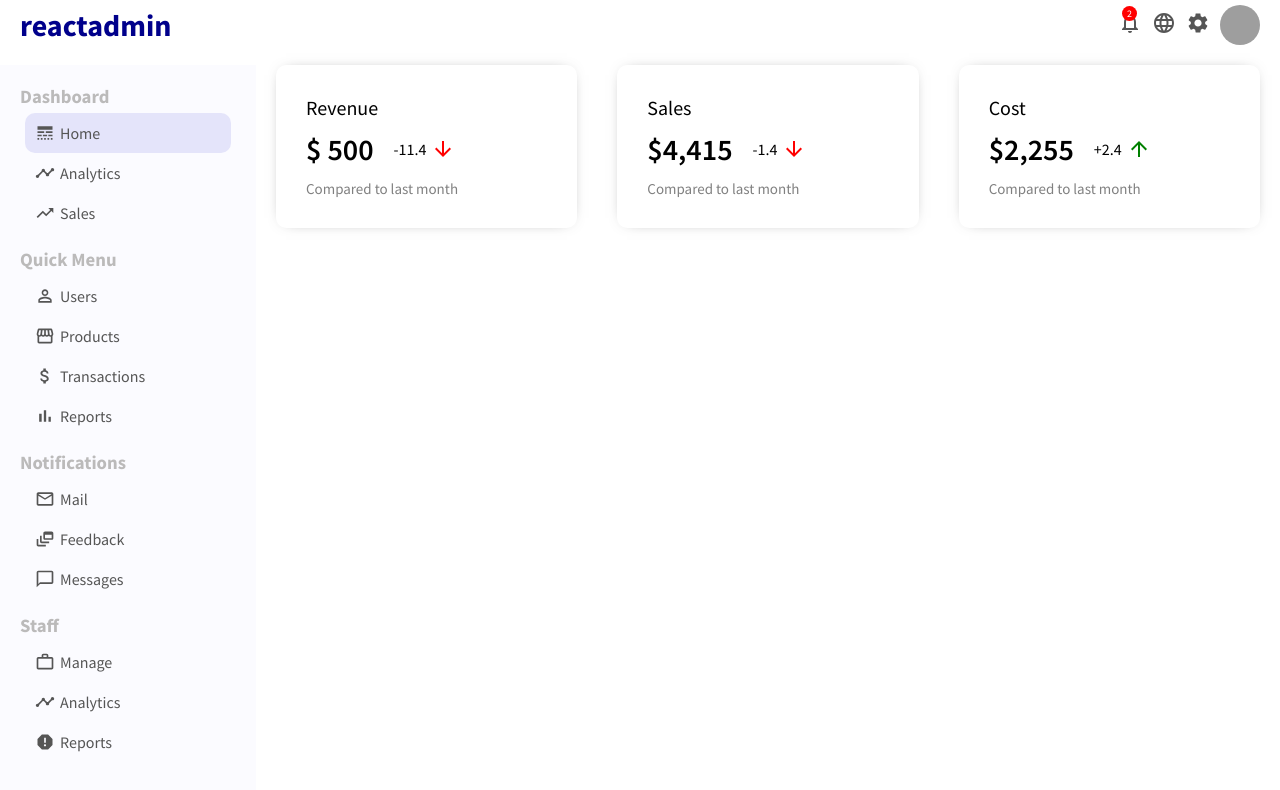
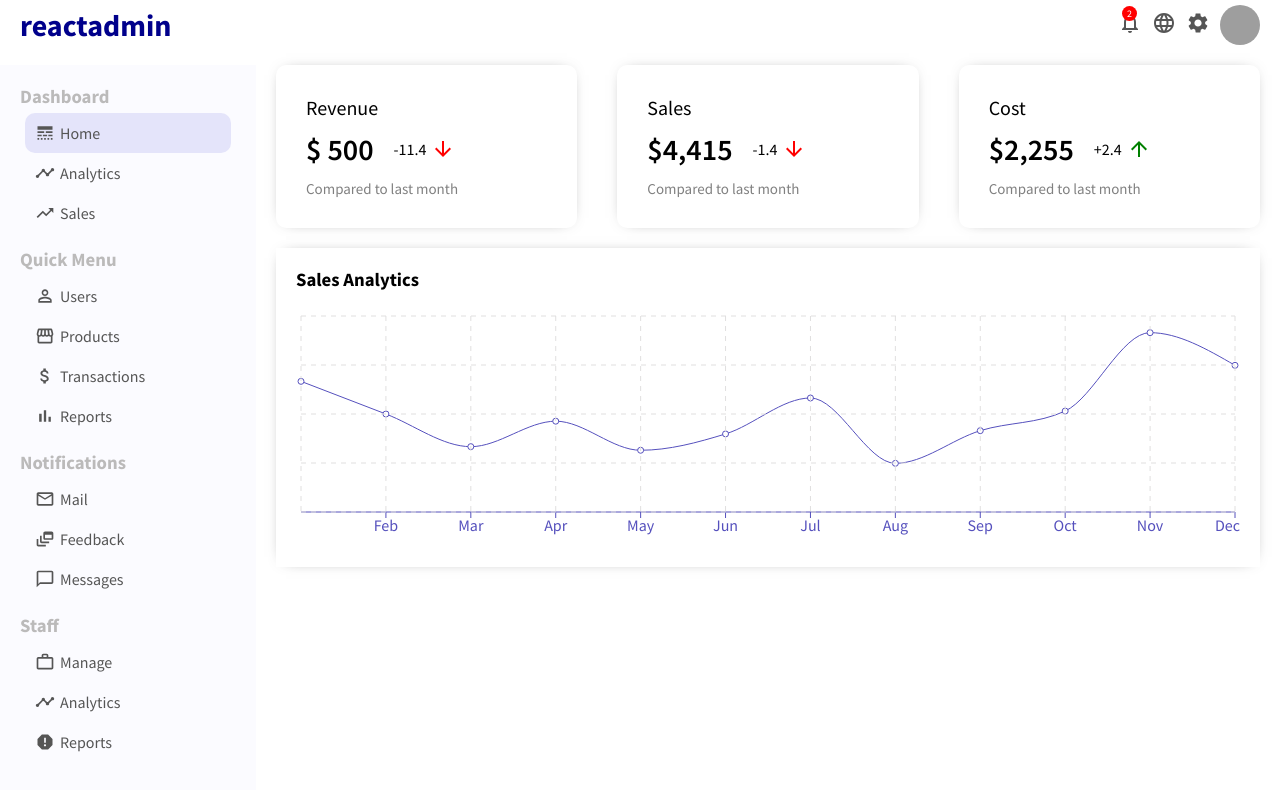
Before and after one commit to kumarrohan2804/admin_dashboard, a React (Create React App) app: page / in a window 1280 px wide. Shown: the top 790 px of the page. Built offline with nearby package versions, Linux system fonts and the light colour scheme; grey boxes are pictures that could not be loaded.

Commit message:
charts template implemented using recharts

```diff
--- /dev/null
+++ b/src/Components/Chart/Chart.jsx
@@ -0,0 +1,82 @@
+import React from 'react';
+import { LineChart, Line, XAxis, YAxis, CartesianGrid, Tooltip, Legend, ResponsiveContainer } from 'recharts';
+import "./chart.css";
+
+const Chart = () => {
+    const data = [
+  {
+    name: 'Jan',
+    "Active User": 4000,
+    pv: 2400,
+    amt: 2400,
+  },
+  {
+    name: 'Feb',
+    "Active User": 3000,
+    pv: 1398,
+    amt: 2210,
+  },
+  {
+    name: 'Mar',
+    "Active User": 2000,
+
+  },
+  {
+    name: 'Apr',
+    "Active User": 2780,
+
+  },
+  {
+    name: 'May',
+    "Active User": 1890,
+
+  },
+  {
+    name: 'Jun',
+    "Active User": 2390,
+
+  },
+  {
+    name: 'Jul',
+    "Active User": 3490,
+  },
+  {
+    name: 'Aug',
+    "Active User": 1490,
+  },
+  {
+    name: 'Sep',
+    "Active User": 2490,
+  },
+  {
+    name: 'Oct',
+    "Active User": 3090,
+  },
+  {
+    name: 'Nov',
+    "Active User": 5490,
+  },
+  {
+    name: 'Dec',
+    "Active User": 4490,
+  },
+];
+
+    return (
+        <div className="chart">
+            <h3 className="chartTitle">Sales Analytics</h3>
+            <ResponsiveContainer width="100%" aspect={4 / 1}>
+        <LineChart
+          data={data}
+        >
+          <XAxis dataKey="name" stroke='#5550bd' />
+          <Line type="monotone" dataKey="Active User" stroke='#5550bd' />
+          <Tooltip />
+          <CartesianGrid stroke="#e0dfdf" strokeDasharray="5 5" />
+        </LineChart>
+      </ResponsiveContainer>
+        </div>
+    )
+}
+
+export default Chart
--- /dev/null
+++ b/src/Components/Chart/chart.css
@@ -0,0 +1,9 @@
+.chart {
+  margin: 20px;
+  padding: 20px;
+  -webkit-box-shadow: 0px 0px 15px -10px rgba(0, 0, 0, 0.75);
+  box-shadow: 0px 0px 15px -10px rgba(0, 0, 0, 0.75);
+}
+.chartTitle {
+  margin-bottom: 20px;
+}
--- a/src/Pages/Home/Home.jsx
+++ b/src/Pages/Home/Home.jsx
@@ -1,4 +1,5 @@
 import React from 'react';
+import Chart from '../../Components/Chart/Chart';
 import FeaturedInfo from '../../Components/FeaturedInfo/FeaturedInfo';
 import "./home.css";
 
@@ -6,6 +7,7 @@
     return (
         <div className="home">
             <FeaturedInfo />
+            <Chart />
         </div>
     )
 }
```
